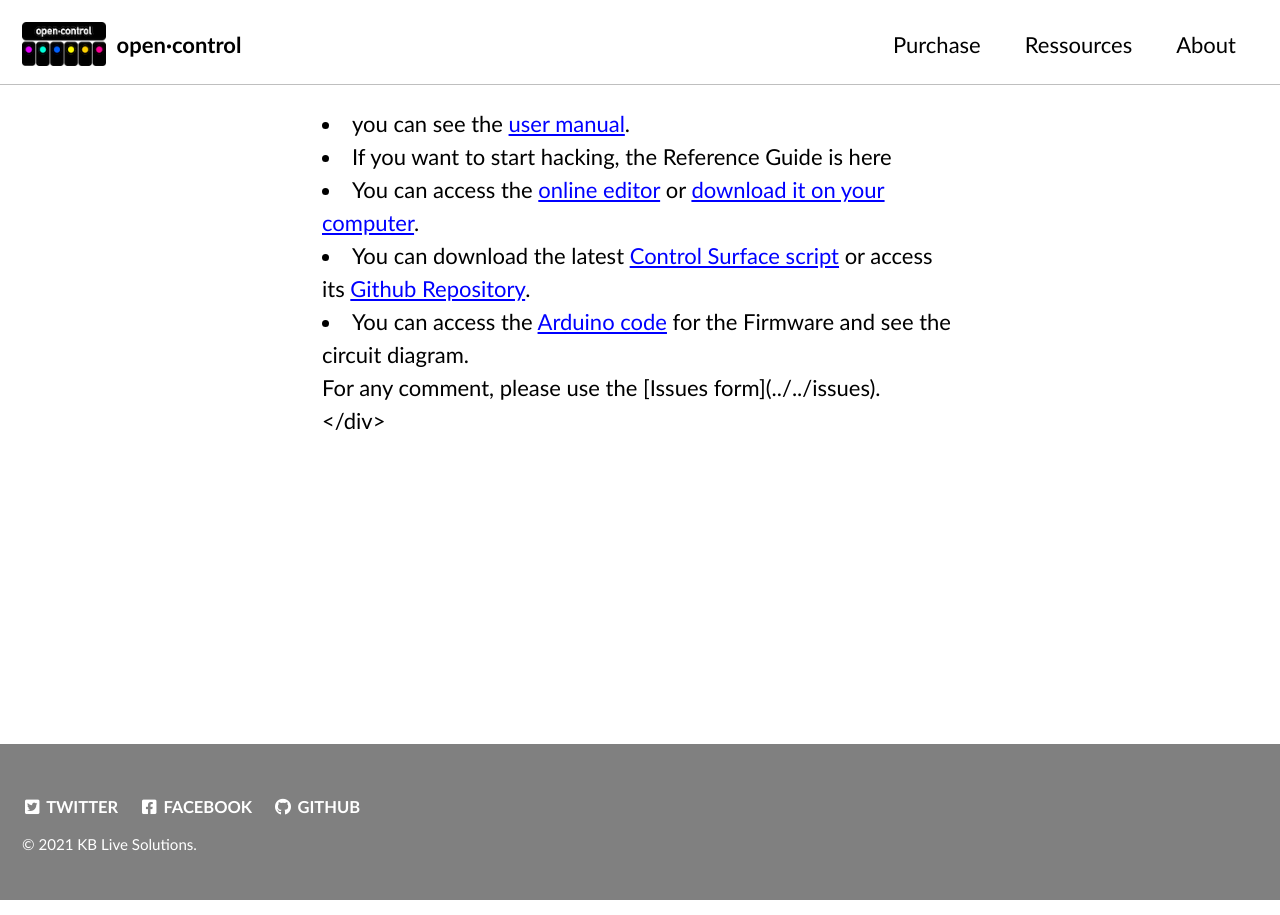
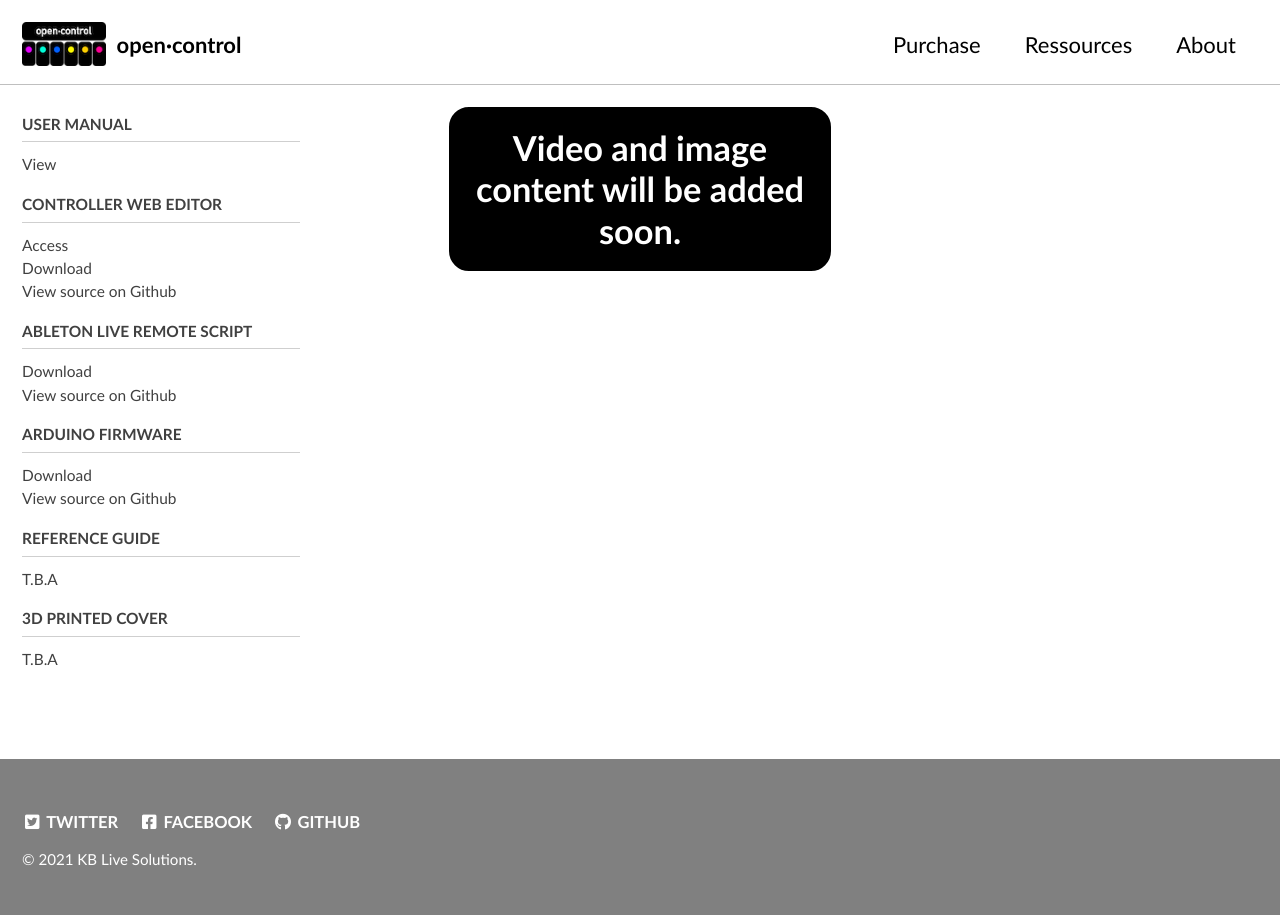
Before and after one commit to KBLiveSolutions/open.control, a Jekyll site: the page built from _pages/ressources.md, in a window 1280 px wide. Built offline with Jekyll 4.4.1, drawn with Linux system fonts in a browser that asks for light colours; cached includes are drawn as plain includes.

Commit message:
improved content

```diff
--- a/_config.yml
+++ b/_config.yml
@@ -13,6 +13,7 @@
 # theme                  : "minimal-mistakes-jekyll"
 # remote_theme           : "mmistakes/minimal-mistakes"
 minimal_mistakes_skin    : "contrast" # "air", "aqua", "contrast", "dark", "dirt", "neon", "mint", "plum", "sunrise"
+include: ["_pages"]
 
 # Site Settings
 locale                   : "en-US"
--- a/_data/navigation.yml
+++ b/_data/navigation.yml
@@ -1,14 +1,41 @@
 # main links
 main:
-  # - title: "Quick-Start Guide"
-  #   url: https://mmistakes.github.io/minimal-mistakes/docs/quick-start-guide/
   - title: "Purchase"
     url: /purchase/
   - title: "Ressources"
     url: /ressources/
   - title: "About"
     url: /about/
-  # - title: "Sample Collections"
-  #   url: /collection-archive/
-  # - title: "Sitemap"
-  #   url: /sitemap/
+
+
+sidebar:
+  - title: User Manual
+    children:
+      - title: "View"
+        url: /user_manual/
+  - title:  Controller Web Editor
+    children:
+      - title: "Access"
+        url: https://kblivesolutions.github.io/open.control-editor/
+      - title: "Download"
+        url: https://github.com/KBLiveSolutions/open.control-editor/archive/refs/heads/main.zip
+      - title: "View source on Github"
+        url: https://kblivesolutions.github.io/open.control-editor/
+  - title: Ableton Live Remote Script
+    children:
+      - title: "Download"
+        url: https://github.com/KBLiveSolutions/open.control-script/archive/refs/heads/main.zip
+      - title: "View source on Github"
+        url: https://github.com/KBLiveSolutions/open.control-script
+  - title: Arduino Firmware
+    children:
+      - title: "Download"
+        url: https://github.com/KBLiveSolutions/open.control-firmware/archive/refs/heads/main.zip
+      - title: "View source on Github"
+        url: https://github.com/KBLiveSolutions/open.control-firmware
+  - title: Reference Guide
+    children:
+      - title: "T.B.A"
+  - title: 3D Printed Cover
+    children:
+      - title: "T.B.A"
--- a/ressources.md
+++ b/_pages/ressources.md
@@ -1,25 +1,29 @@
 ---
 layout: single
+permalink: /ressources/
+sidebar:
+  nav: "sidebar"
 ---
 
 <div>
+<h1> Video and image content will be added soon.</h1>
+<br>
+</div>
+<!--
+<div>
 <li> you can see the <a href="./user_manual.html">user manual</a>.
 <br>
-
 <li> If you want to start hacking, the Reference Guide is here
 <br>
-
 <li> You can access the <a href="https://kblivesolutions.github.io/open.control-editor/" target="_blank">online editor</a> or <a href="https://github.com/KBLiveSolutions/open.control-editor/archive/refs/heads/main.zip">download it on your computer</a>.
 <br>
-
 <li> You can download the latest <a href="https://github.com/KBLiveSolutions/open.control-script/archive/refs/heads/main.zip">Control Surface script</a> or access its <a href="https://github.com/KBLiveSolutions/open.control-script">Github Repository</a>.
 <br>
-
 <li> You can access the <a href="https://github.com/KBLiveSolutions/open.control-firmware">Arduino code</a> for the Firmware and see the circuit diagram.
 <br>
-
-
+<li> You can access the <a href="https://github.com/KBLiveSolutions/open.control-firmware">Arduino code</a> for the Firmware and see the circuit diagram.
+<br>
+<li>The files to 3D-print your own cover for the Pocket version will be online soon.
 For any comment, please use the [Issues form](../../issues).
 <br>
-
-</div>
+</div> -->
```
Also changed, not shown: _pages/about.md (added, +7 -0 lines), _pages/purchase.md (added, +7 -0 lines), _pages/user_manual.html (renamed from ressources/user_manual.html, +5 -0 lines), about.md (deleted, +0 -4 lines), index.html (+32 -11 lines), purchase.md (deleted, +0 -5 lines), assets/images/cover1.jpg (added), assets/images/cover2.jpg (added).
